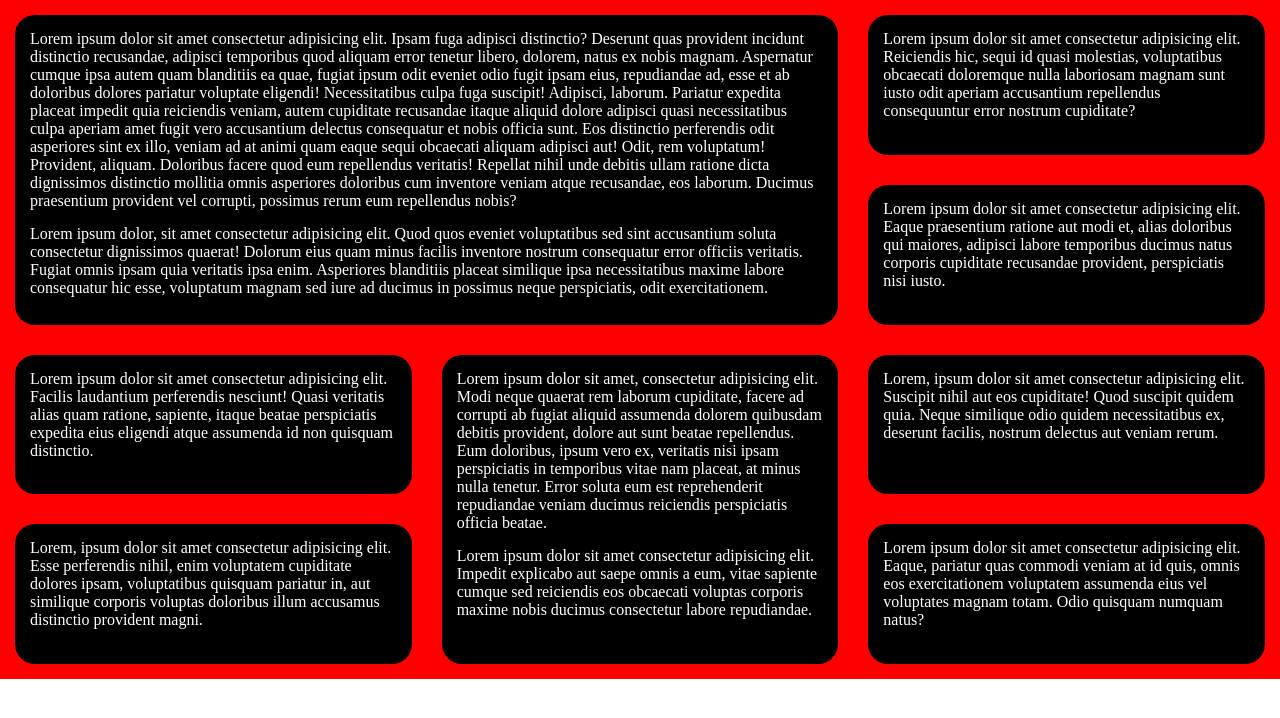
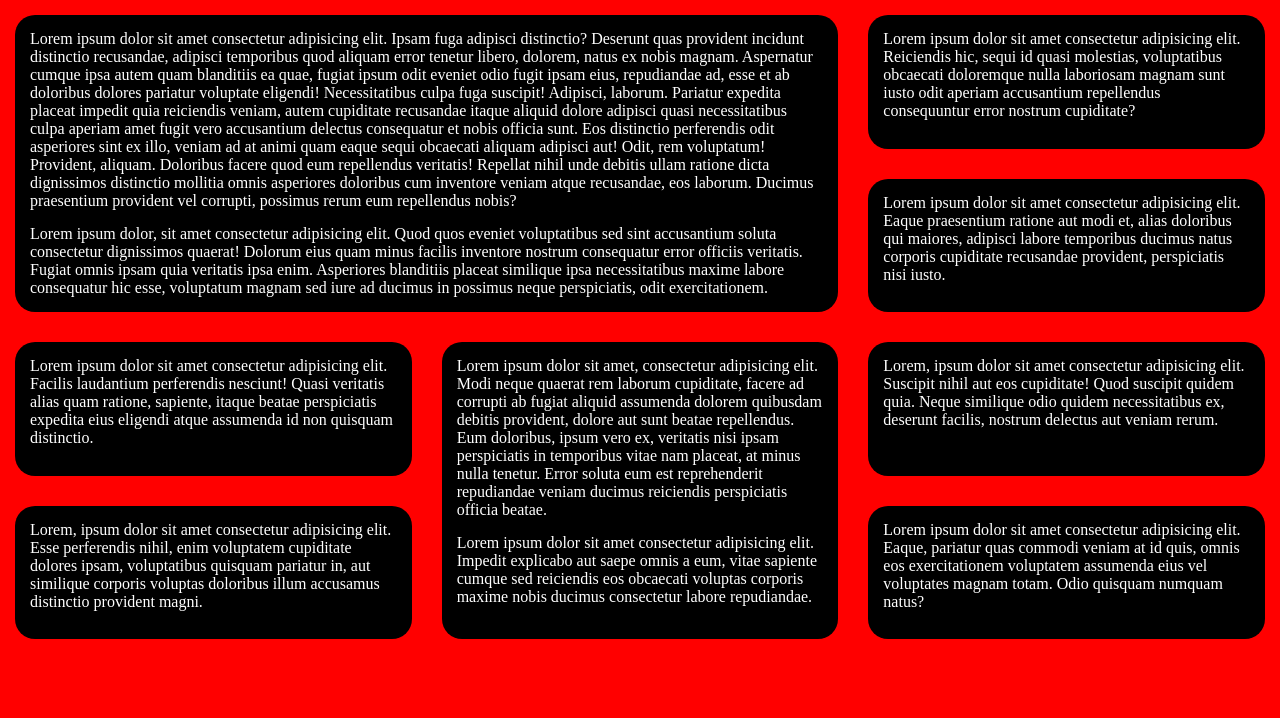
Before and after one commit to ejaymedia/css-grid-practice, a plain HTML site: page index.html in a window 1280 px wide. Drawn offline with Linux system fonts and the light colour scheme.

Commit message:
Update styles.css
updated the css to add background color to body

```diff
--- a/styles.css
+++ b/styles.css
@@ -1,11 +1,14 @@
 *{
     margin: 0;
+}
+body{
+    background-color: red;
 }
 
 .container{
     background-color: red;
     width: 100%;
-    height: 679px;
+    height: 100%;
     display: grid;
     grid-template-columns: repeat(3, 1fr);
     grid-template-rows: repeat(4, 1fr);
```
